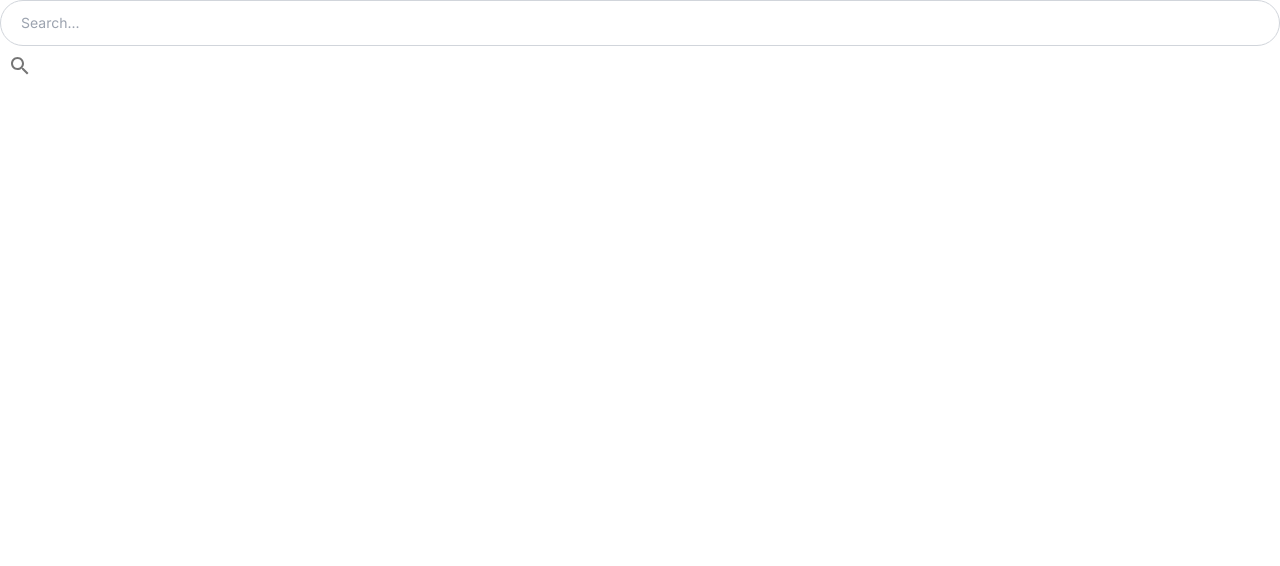
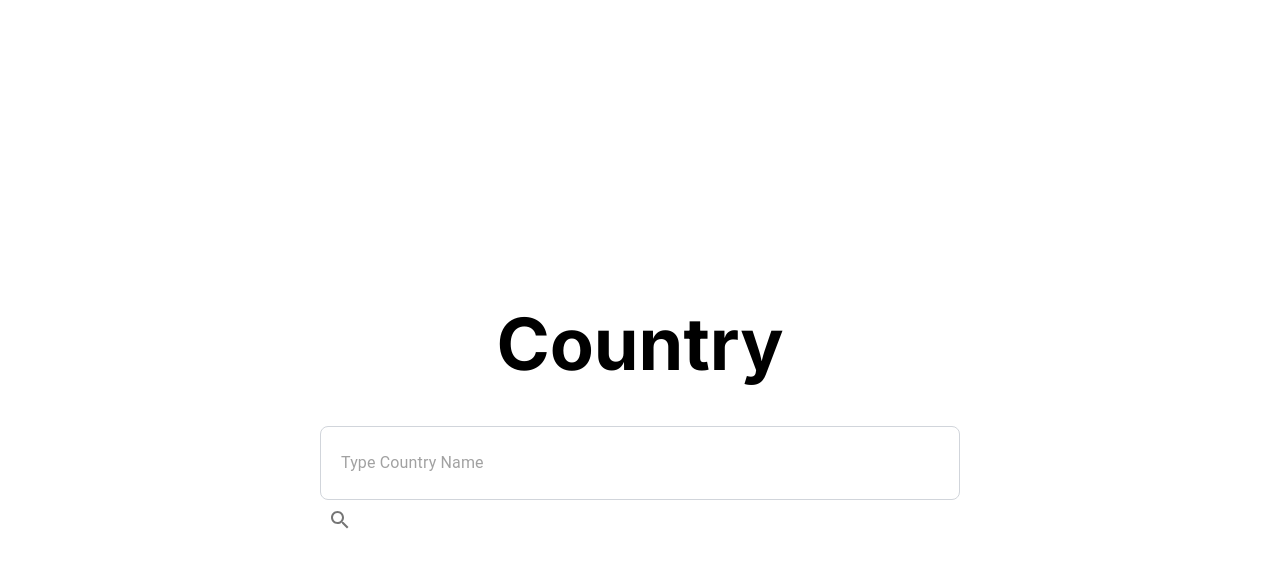
Before and after one commit to yudhaexe/search-engine-nextjs, a Next.js app: page / in a window 1280 px wide. Shown: the top 566 px of the page. Built offline with nearby package versions, Linux system fonts and the light colour scheme.

Commit message:
adjustment : ui search bar

```diff
--- a/app/page.tsx
+++ b/app/page.tsx
@@ -1,13 +1,20 @@
 "use client";
 
 import { SearchBar } from "@/components/UI/SearchBar";
-
-
 
 export default function Home() {
   const handleSearchSubmit = (query: string) => {
     console.log("Search Query:", query);
   };
 
-  return <SearchBar />;
+  return (
+    <div className="flex flex-col justify-center items-center min-h-screen">
+      <div className="text-7xl text-center leading-[85px] my-10 font-bold">
+        Country
+      </div>
+      <div className="px-[25%]  w-full">
+        <SearchBar />
+      </div>
+    </div>
+  );
 }
--- a/src/components/UI/SearchBar.tsx
+++ b/src/components/UI/SearchBar.tsx
@@ -1,5 +1,5 @@
 import React, { useState } from "react";
-import { IconButton, Input } from "@mui/material"; // Adjusted import for Input
+import { IconButton, Input } from "@mui/material";
 import SearchIcon from "@mui/icons-material/Search";
 
 interface SearchBarProps {
@@ -8,13 +8,24 @@ interface SearchBarProps {
 
 export const SearchBar: React.FC<SearchBarProps> = ({}) => {
   return (
-    <div className="relative ">
-      <input
+    <div className="group relative">
+      <Input
         type="text"
-        placeholder="Search..."
-        className="w-full rounded-full border border-gray-300 bg-white py-3 pl-5 pr-12 text-sm focus:border-[#8362F2] focus:outline-none focus:ring-[#8362F2] "
+        placeholder="Type Country Name"
+        className="w-full rounded-lg border border-gray-300 bg-white py-5 pl-5 pr-12 text-sm "
+        sx={{
+          "&.Mui-focused": {
+            borderColor: "#8362F2",
+            outline: "none",
+            ring: "#8362F2",
+          },
+        }}
+        disableUnderline={true}
       />
-      <IconButton type="submit" className="absolute inset-y-0 right-0 p-2">
+      <IconButton
+        type="submit"
+        className="absolute inset-y-0 right-0 p-2 fill-current text-gray-500 group-focus:fill-[#8362F2]"
+      >
         <SearchIcon />
       </IconButton>
     </div>
```
